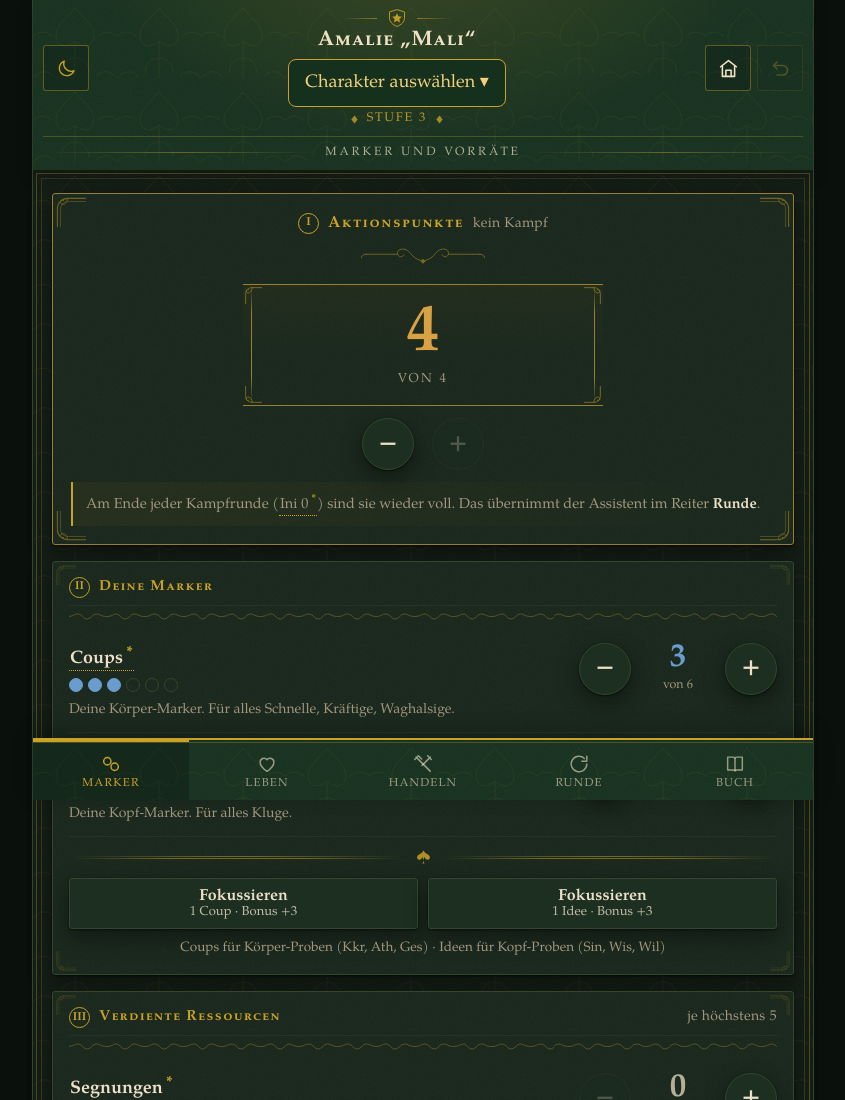
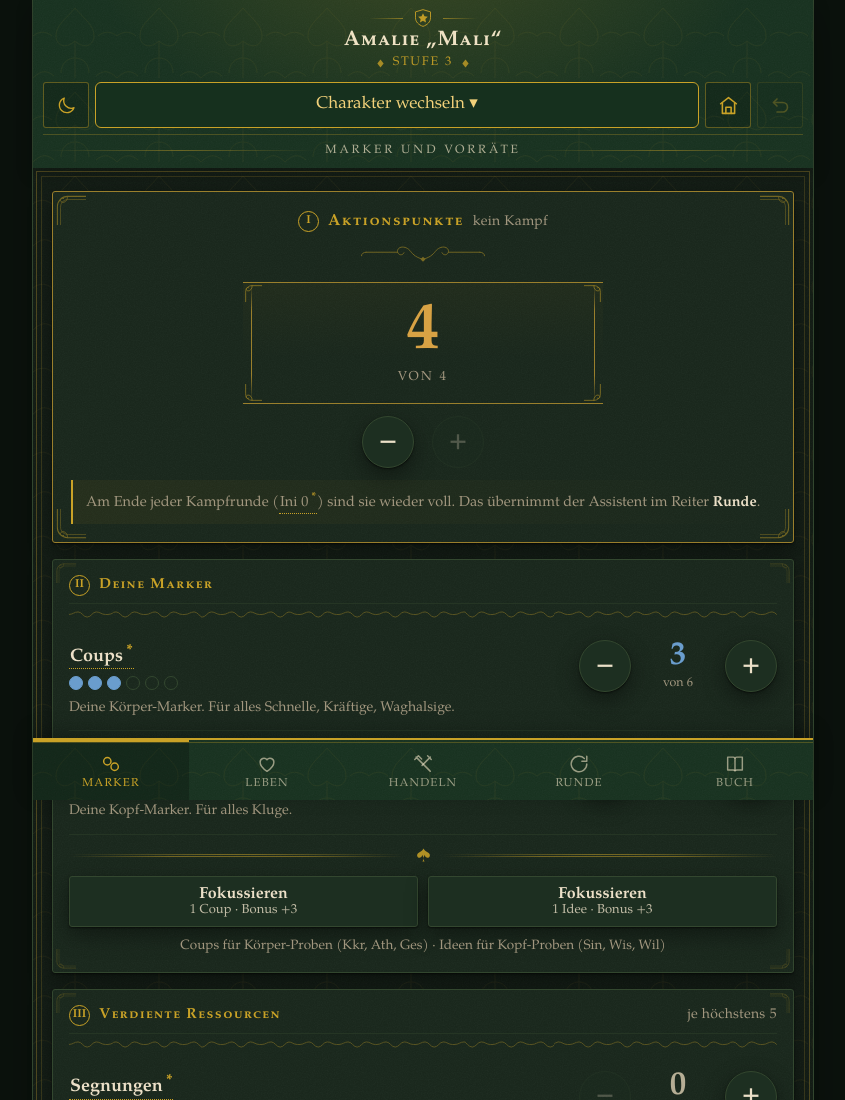
Before and after one commit to Christian-j-maass/jaegerbuch, a plain HTML site: page index.html in a window 1280 px wide. Shown: the top 1100 px of the page, without its empty margins (217-1062 px from the left). Drawn offline with Linux system fonts and the light colour scheme.

Commit message:
UI: align theme, character switch, home and undo on one horizontal toolbar

```diff
--- a/index.html
+++ b/index.html
@@ -166,6 +166,15 @@ button { cursor: pointer; border: none; background: none; }
   box-shadow: 0 6px 16px rgba(0,0,0,.22);
 }
 .kopf-reihe { display: flex; align-items: center; gap: 8px; }
+/* Alle vier Bedienelemente auf einer gemeinsamen horizontalen Achse. */
+.kopf-identitaet { text-align:center; padding:2px 0 10px; }
+.kopf-identitaet .kopf-wappen { margin-left:auto; margin-right:auto; }
+.kopf-werkzeugleiste { display:grid; grid-template-columns:46px minmax(0,1fr) 46px 46px; align-items:center; gap:6px; }
+.kopf-werkzeugleiste .kopf-knopf { width:46px; height:46px; display:grid; place-items:center; box-sizing:border-box; }
+.kopf-werkzeugleiste #heimKnopf { text-decoration:none; color:var(--band-gold); }
+.kopf-auswahl { width:100%; min-width:0; height:46px; padding:0 4px; border:1px solid #c9a227; border-radius:6px; background:#16301e; color:#f2d17a; font:inherit; font-size:clamp(12px,3.2vw,17px); white-space:nowrap; cursor:pointer; }
+@media (max-width:360px) { .kopf-werkzeugleiste {grid-template-columns:44px minmax(0,1fr) 44px 44px;gap:4px;} .kopf-werkzeugleiste .kopf-knopf{width:44px;height:46px;} .kopf-auswahl{font-size:12px;} }
+
 .kopf-knopf {
   flex: 0 0 auto; width: 46px; height: 46px;
   display: grid; place-items: center;
@@ -1014,30 +1023,22 @@ html[data-drucken] #druckbogen { display: block; }
 <div class="app">
 
   <header class="kopfleiste">
-    <div class="kopf-reihe">
+    <div class="kopf-identitaet">
+      <div class="kopf-wappen" id="kopfWappen"></div>
+      <div class="kopf-name" id="kopfName">Jägerbuch</div>
+      <div class="kopf-unter" id="kopfUnter">wird geladen</div>
+    </div>
+    <div class="kopf-reihe kopf-werkzeugleiste">
       <button class="kopf-knopf" id="modusKopf" aria-label="Darstellung umschalten" title="Pergament oder Kerzenschein">
-        <svg viewBox="0 0 24 24" fill="none" stroke="currentColor" stroke-width="1.6" stroke-linecap="round" stroke-linejoin="round">
-          <path d="M20.5 14.6A8.6 8.6 0 0 1 9.4 3.5a8.6 8.6 0 1 0 11.1 11.1z"/>
-        </svg>
+        <svg viewBox="0 0 24 24" fill="none" stroke="currentColor" stroke-width="1.6" stroke-linecap="round" stroke-linejoin="round"><path d="M20.5 14.6A8.6 8.6 0 0 1 9.4 3.5a8.6 8.6 0 1 0 11.1 11.1z"/></svg>
       </button>
-      <div class="kopf-mitte">
-        <div class="kopf-wappen" id="kopfWappen"></div>
-        <div class="kopf-name" id="kopfName">Jägerbuch</div>
-        <button id="kopfJaegerWahl" type="button" style="margin:8px auto 0;padding:10px 16px;min-height:44px;border:1px solid #c9a227;border-radius:8px;background:#16301e;color:#f2d17a;font:inherit;cursor:pointer">Charakter auswählen ▾</button>
-        <div class="kopf-unter" id="kopfUnter">wird geladen</div>
-      </div>
-      <div class="kopf-aktionen" style="display:flex;align-items:center;gap:6px;flex-shrink:0">
-        <a class="kopf-knopf" id="heimKnopf" href="https://spieltisch-werkzeuge.vercel.app" aria-label="Zur Werkzeugübersicht" title="Zur Werkzeugübersicht" style="display:flex;align-items:center;justify-content:center;min-width:44px;min-height:44px;text-decoration:none;color:inherit" onclick="try{speichern()}catch(e){}">
-          <svg viewBox="0 0 24 24" fill="none" stroke="currentColor" stroke-width="1.8" stroke-linecap="round" stroke-linejoin="round" aria-hidden="true">
-            <path d="m3 10 9-7 9 7"/><path d="M5 9v12h14V9"/><path d="M9 21v-7h6v7"/>
-          </svg>
-        </a>
+      <button id="kopfJaegerWahl" type="button" class="kopf-auswahl" aria-label="Charakter auswählen">Charakter wechseln ▾</button>
+      <a class="kopf-knopf" id="heimKnopf" href="https://spieltisch-werkzeuge.vercel.app" aria-label="Zur Werkzeugübersicht" title="Zur Werkzeugübersicht" onclick="try{speichern()}catch(e){}">
+        <svg viewBox="0 0 24 24" fill="none" stroke="currentColor" stroke-width="1.8" stroke-linecap="round" stroke-linejoin="round" aria-hidden="true"><path d="m3 10 9-7 9 7"/><path d="M5 9v12h14V9"/><path d="M9 21v-7h6v7"/></svg>
+      </a>
       <button class="kopf-knopf" id="undoKnopf" aria-label="Rückgängig" title="Letzten Schritt zurücknehmen">
-        <svg viewBox="0 0 24 24" fill="none" stroke="currentColor" stroke-width="1.8" stroke-linecap="round" stroke-linejoin="round">
-          <path d="M4 8.5h10.5a5.5 5.5 0 0 1 0 11H8"/><path d="M8 4.5 4 8.5l4 4"/>
-        </svg>
+        <svg viewBox="0 0 24 24" fill="none" stroke="currentColor" stroke-width="1.8" stroke-linecap="round" stroke-linejoin="round"><path d="M4 8.5h10.5a5.5 5.5 0 0 1 0 11H8"/><path d="M8 4.5 4 8.5l4 4"/></svg>
       </button>
-      </div>
     </div>
     <div class="kolumnentitel" id="kolumnentitel"></div>
   </header>
```
